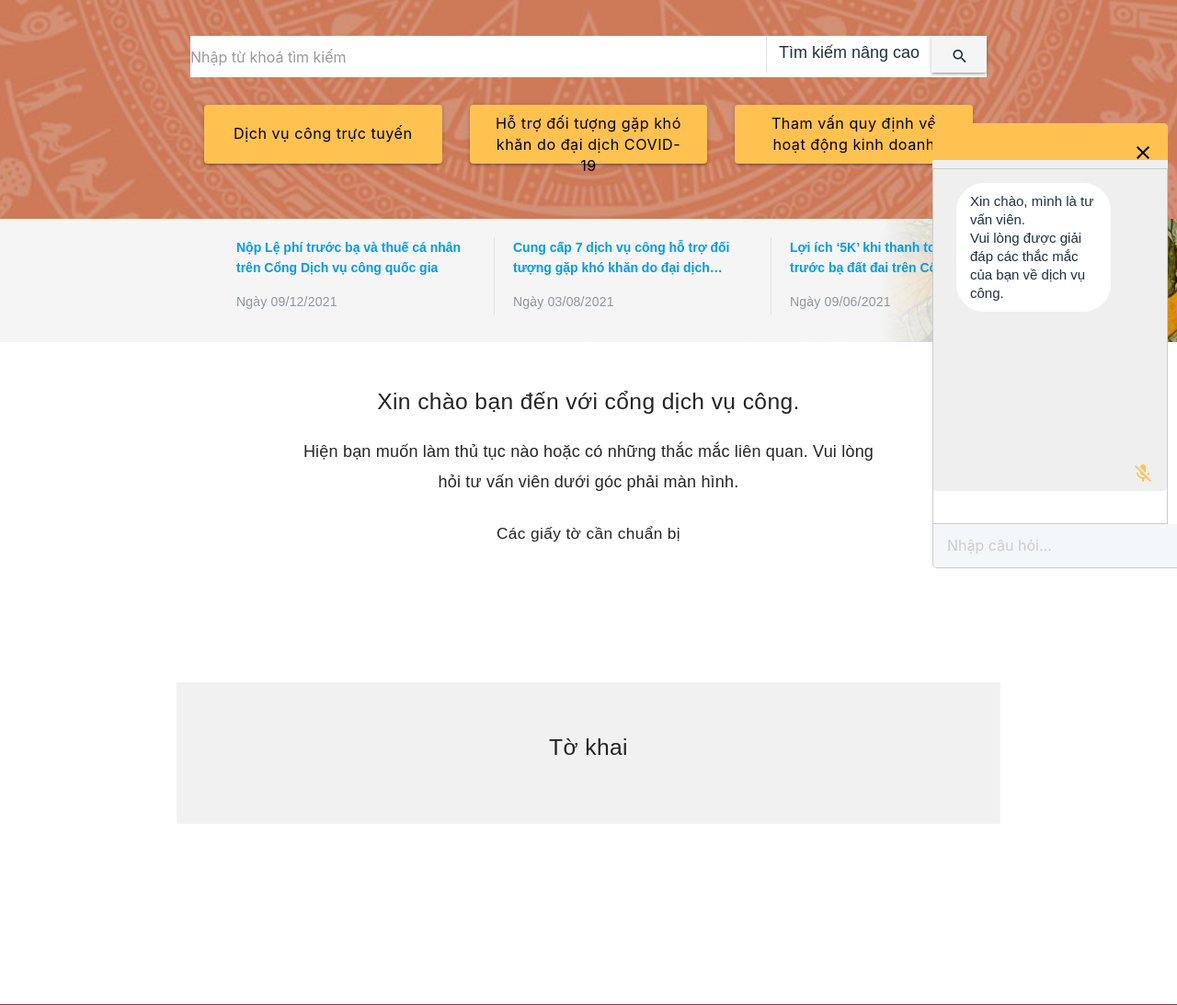
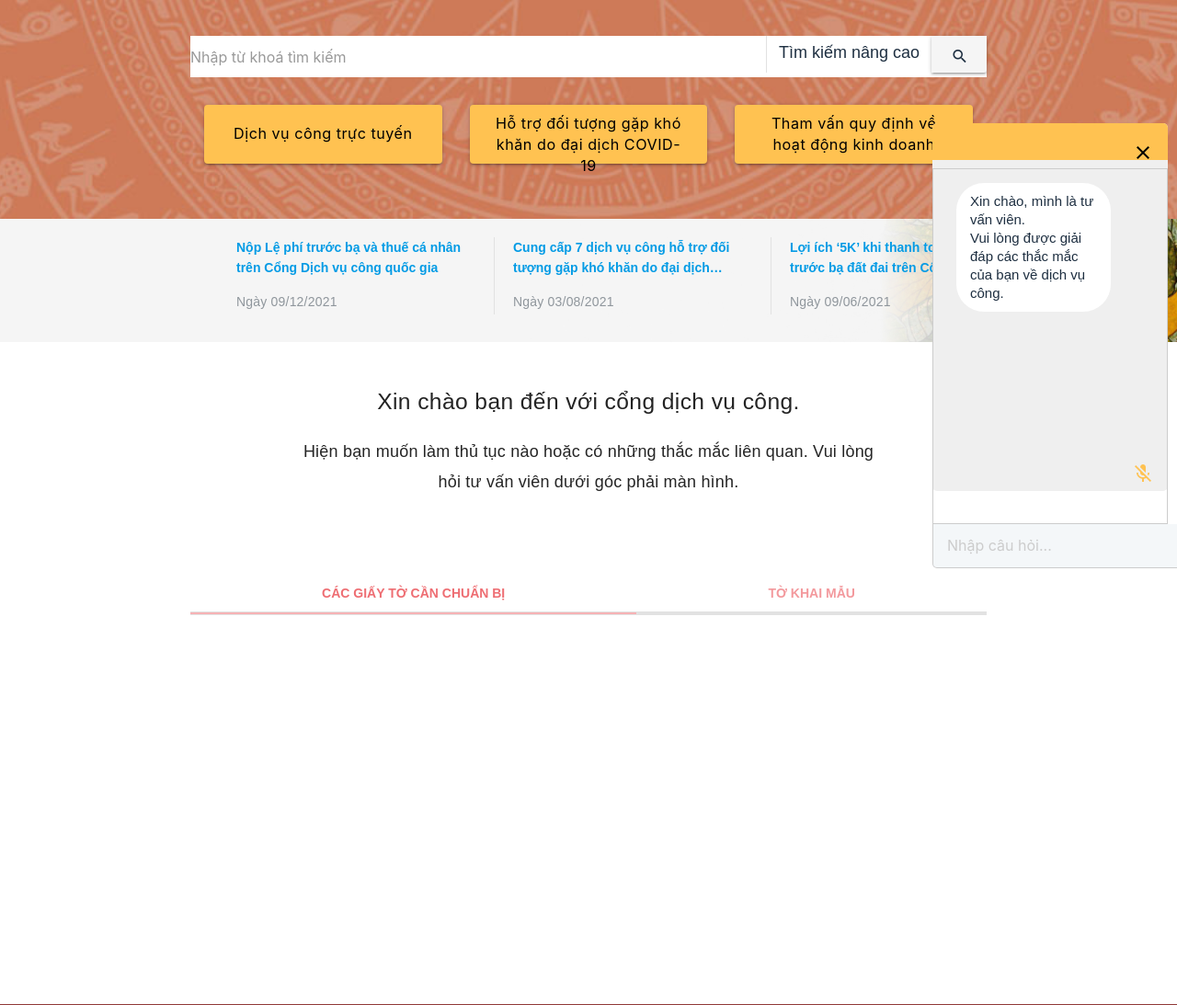
Before and after one commit to minhquan23102000/he-thong-tiep-dan, a Flask app: page / in a window 1280 px wide. Shown: the part 241-1334 px from the top of the page at 92% size. Run offline with Flask 2, Linux system fonts and the light colour scheme; data that the repository does not hold is empty; parts of the project's set-up code (start-up, migrations or seed data) failed here and were passed over; some libraries are stand-ins or nearby versions.

Commit message:
chỉnh lại giao diện

```diff
--- a/website/templates/base1.html
+++ b/website/templates/base1.html
@@ -244,6 +244,14 @@
     </footer>
     {% block footer %} {% endblock %}
   </div>
+<script>
+
+document.addEventListener('DOMContentLoaded', function() {
+      M.AutoInit();
+});
+
+</script>
 </body>
 
+
 </html>
--- a/website/templates/dichvucong.html
+++ b/website/templates/dichvucong.html
@@ -356,38 +356,37 @@
         <section id="portfolio">
             <div class="container">
                 <div class="row">
-                    <div class="col-lg-12 text-center">
+                    <div class="col s12 text-center">
                         <div class="section-title">
                             <h5 id="tag">Xin chào bạn đến với cổng dịch vụ công.</h5>
                             <p id="tag-description">Hiện bạn muốn làm thủ tục nào hoặc có những thắc mắc liên quan. Vui
                                 lòng hỏi tư vấn viên dưới góc
                                 phải màn hình.</p>
 
-                            <h6>Các giấy tờ cần chuẩn bị</h6>
                         </div>
                     </div>
                 </div>
 
-                <div id="img-guide">
+                <div class="card-tabs row">
+                    <ul class="tabs tabs-fixed-width">
+                        <li class="tab"><a class="active" href="#img-guide">Các giấy tờ cần chuẩn bị</a></li>
+                        <li class="tab"><a href="#to-khai">Tờ khai mẫu</a></li>
+                    </ul>
+                </div>
+
+                <div class="card-content grey lighten-4">
+                    <div id="img-guide">
 
 
+                    </div>
+                    <div id="to-khai">
+
+
+                    </div>
                 </div>
             </div>
         </section>
 
-        <section class="mz-module">
-            <div class="container light-bg">
-                <div class="row">
-                    <div class="col-lg-12 text-center">
-                        <div class="section-title">
-                            <h5>Tờ khai</h5>
-                        </div>
-                    </div>
-                </div>
-
-            </div>
-            <div id="to-khai"></div>
-        </section>
 
         <div id="img-detail">
 
--- a/website/templates/tokhai_kethon.html
+++ b/website/templates/tokhai_kethon.html
@@ -227,7 +227,6 @@
 }
 
  document.addEventListener('DOMContentLoaded', function() {
-    M.AutoInit();
 
   var options = {
     format:"dd/mm/yyyy"
```
